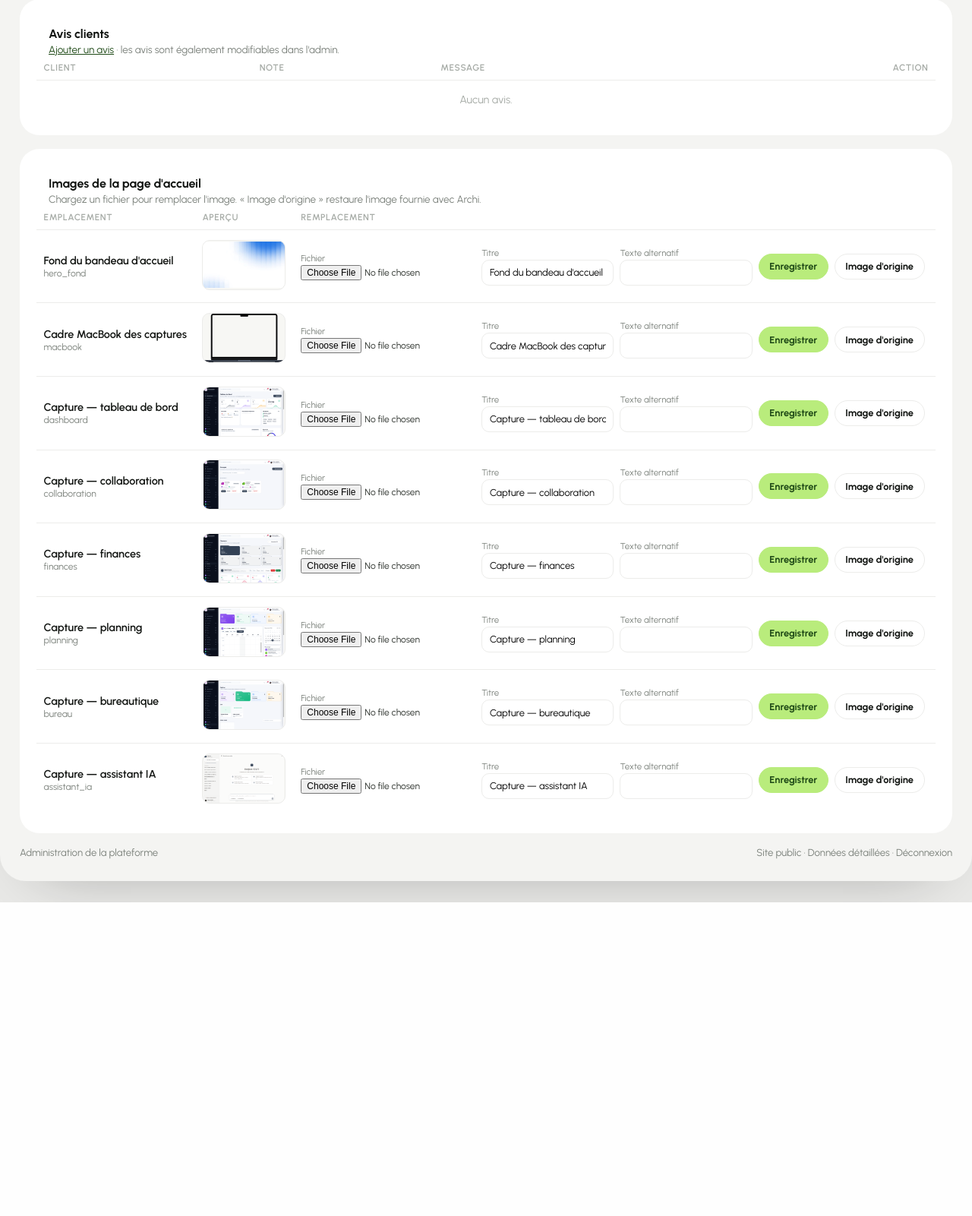
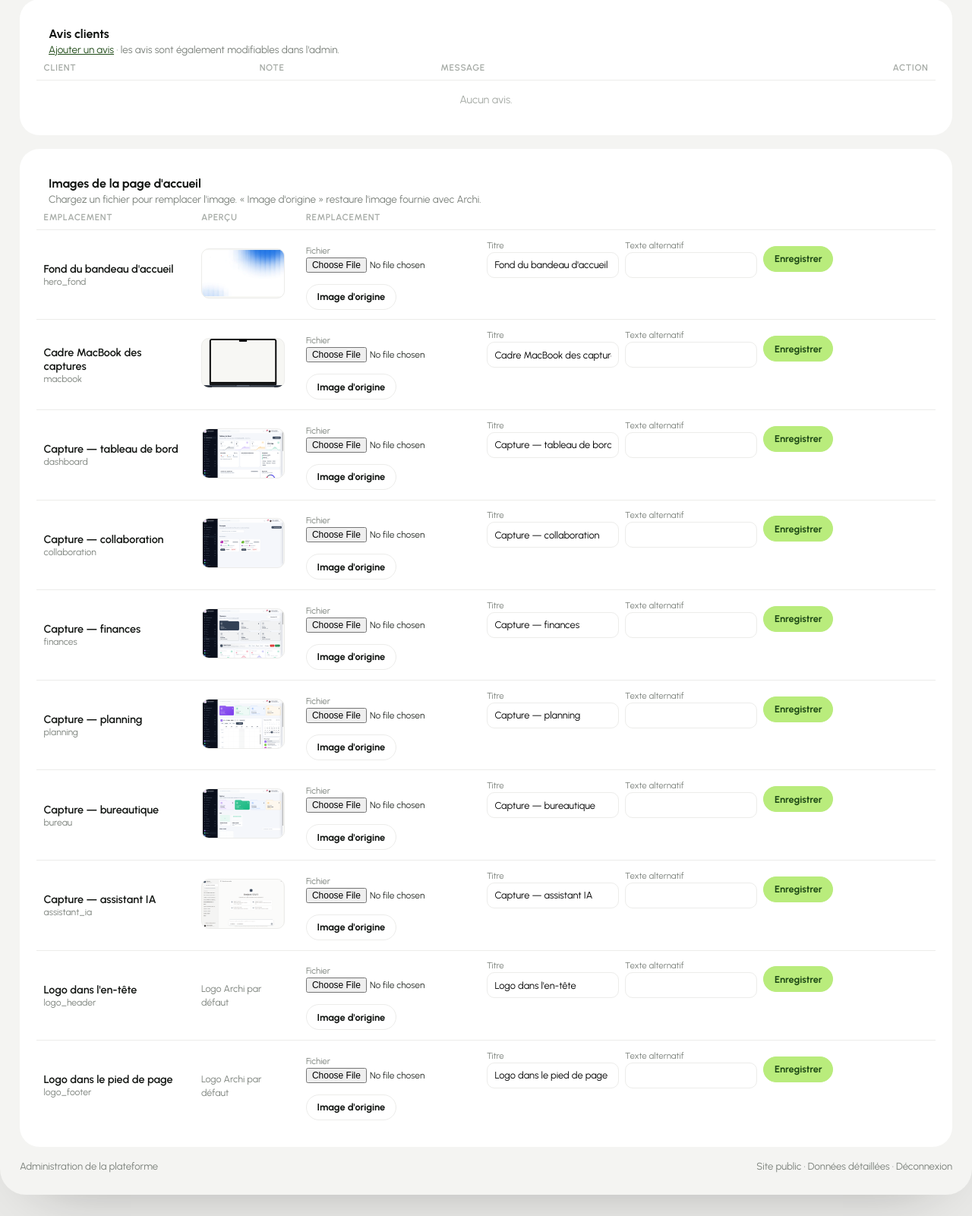
Before and after one commit to like2300/gestion-societe, a Django app: page /backoffice/vitrine/ in a window 1280 px wide. Shown: the part 184-1785 px from the top of the page at 76% size. Before the commit the page ends 1372 px from the top, so only its background shows below. Run offline with Django 5.2, Linux system fonts and the light colour scheme; the visitor is signed in with stand-in values (Sample User, id 1); data comes from the database, SQL or seed files in the repository; data that the repository does not hold is empty.

Commit message:
Vitrine: logos de l'entete et du pied de page remplaçables

```diff
--- a/app/gestion/backoffice.py
+++ b/app/gestion/backoffice.py
@@ -290,10 +290,11 @@ def vitrine(request):
     lignes = []
     for code, libelle in IMAGES_VITRINE:
         image_site, _ = ImageSite.objects.get_or_create(code=code, defaults={"titre": libelle})
+        defaut = IMAGES_VITRINE_DEFAUT[code]
         lignes.append({
             "obj": image_site,
             "label": libelle,
-            "url": image_site.image.url if image_site.image else static(IMAGES_VITRINE_DEFAUT[code]),
+            "url": image_site.image.url if image_site.image else static(defaut) if defaut else "",
             "form": ImageVitrineForm(initial={
                 "pk": image_site.pk, "titre": image_site.titre, "alt": image_site.alt,
             }),
--- a/app/gestion/models.py
+++ b/app/gestion/models.py
@@ -2819,6 +2819,8 @@ IMAGES_VITRINE = (
     ("planning", "Capture — planning"),
     ("bureau", "Capture — bureautique"),
     ("assistant_ia", "Capture — assistant IA"),
+    ("logo_header", "Logo dans l'en-tête"),
+    ("logo_footer", "Logo dans le pied de page"),
 )
 
 IMAGES_VITRINE_DEFAUT = {
@@ -2830,6 +2832,8 @@ IMAGES_VITRINE_DEFAUT = {
     "planning": "vitrine/captures/planning.png",
     "bureau": "vitrine/captures/bureau.png",
     "assistant_ia": "vitrine/captures/assistant_ia.png",
+    "logo_header": "",
+    "logo_footer": "",
 }
 
 
--- a/app/gestion/site_public.py
+++ b/app/gestion/site_public.py
@@ -52,7 +52,8 @@ def images_site():
     """URL des images de la vitrine : fichier chargé dans l'admin ou image d'origine."""
     objets = {i.code: i for i in ImageSite.objects.all()}
     return {
-        code: (objets[code].image.url if code in objets and objets[code].image else static(defaut))
+        code: (objets[code].image.url if code in objets and objets[code].image
+               else static(defaut) if defaut else "")
         for code, defaut in IMAGES_VITRINE_DEFAUT.items()
     }
 
@@ -157,6 +158,7 @@ def payer(request, jeton):
                 messages.success(request, "Merci ! Votre paiement est en cours de vérification ; vous recevrez un e-mail dès l'activation.")
         return redirect("abonnement_payer", jeton=abo.jeton)
     return render(request, "vitrine/payer.html", {
+        "images": images_site(),
         "abo": abo, "societe": abo.societe, "forfait": abo.forfait,
         "kpay_ok": kpay.configuree(), "providers": kpay.PROVIDERS,
         "equivalents": abonnements.equivalents_locaux(abo.forfait),
--- a/app/templates/backoffice/vitrine.html
+++ b/app/templates/backoffice/vitrine.html
@@ -49,7 +49,7 @@
         {% for l in lignes %}
             <tr>
                 <td><b>{{ l.label }}</b><small>{{ l.obj.code }}</small></td>
-                <td><img class="vitrine-apercu" src="{{ l.url }}" alt="" loading="lazy" /></td>
+                <td>{% if l.url %}<img class="vitrine-apercu" src="{{ l.url }}" alt="" loading="lazy" />{% else %}<span style="font-size:.78rem;color:var(--doux)">Logo Archi par défaut</span>{% endif %}</td>
                 <td>
                     <form method="post" enctype="multipart/form-data" class="vitrine-form">{% csrf_token %}
                         <input type="hidden" name="action" value="image" />
```
Also changed, not shown: app/templates/vitrine/base.html (+10 -0 lines), app/gestion/migrations/0047_logos_images_site.py (added), app/gestion/migrations/0048_alter_imagesite_code.py (added).
